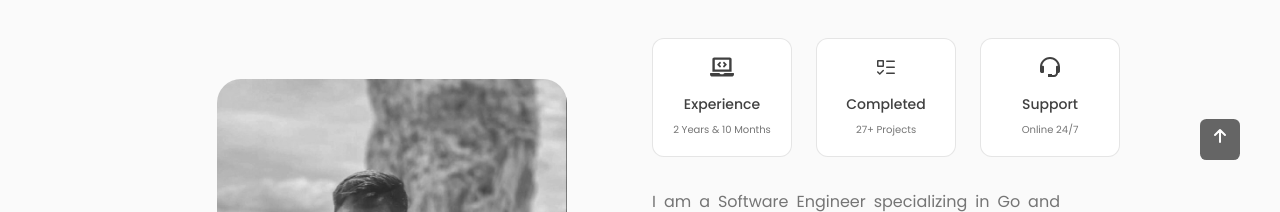
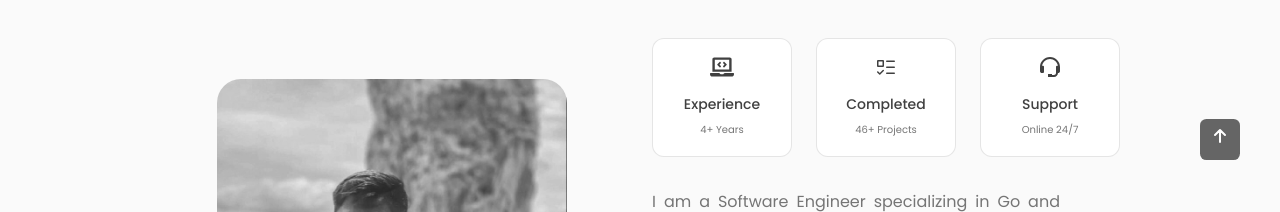
Before and after one commit to Ajay2521/portfolio, a React (Create React App) app: page / in a window 1280 px wide. Shown: the part 800-1012 px from the top of the page. Built offline with nearby package versions, Linux system fonts and the light colour scheme.

Commit message:
update profile

```diff
--- a/package.json
+++ b/package.json
@@ -1,5 +1,5 @@
 {
-  "homepage": "https://github.com/Ajay2521/portfolio",
+  "homepage": "https://Ajay2521.github.io/portfolio",
   "name": "portfolio",
   "version": "0.1.0",
   "private": true,
@@ -18,7 +18,7 @@
   },
   "scripts": {
     "predeploy": "npm run build",
-    "deploy": "main -d build -r https://x-access-token:${GH_PAT}@github.com/Ajay2521/portfolio.git",
+    "deploy": "gh-pages -d build",
     "start": "react-scripts start",
     "build": "react-scripts build",
     "test": "react-scripts test",
--- a/src/components/about/Info.jsx
+++ b/src/components/about/Info.jsx
@@ -10,13 +10,13 @@ const Info = () => {
       <div className="about__box">
         <FaLaptopCode className="about__icon" />
         <h3 className="about__title">Experience</h3>
-        <span className="about__subtitle">2 Years & 10 Months</span>
+        <span className="about__subtitle">4+ Years</span>
       </div>
 
       <div className="about__box">
         <GoTasklist className="about__icon" />
         <h3 className="about__title">Completed</h3>
-        <span className="about__subtitle">27+ Projects</span>
+        <span className="about__subtitle">46+ Projects</span>
       </div>
 
       <div className="about__box">
```
Also changed, not shown: 1 other file (tests, documents, lock files or other folders).
